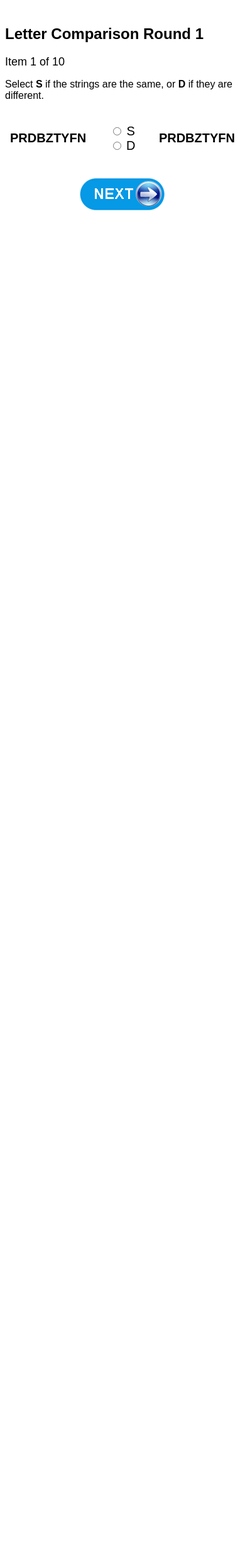
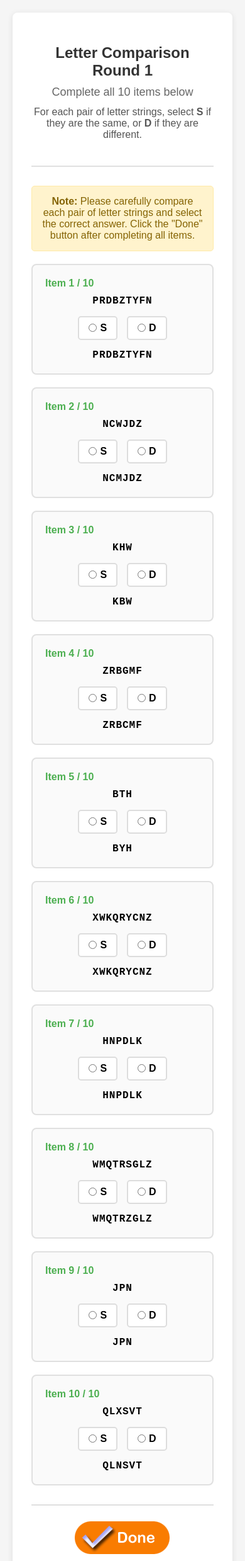
Before and after one commit to nickhuo/CogSearch, a Flask app: page /let_comp_one in a window 390 px wide. Shown: the top 2479 px of the page at 63% size. Before the commit the page ends 334 px from the top, so only its background shows below. Run offline with Flask 3, Linux system fonts and the light colour scheme; the visitor is signed in with stand-in values (Sample User, id 1).

Commit message:
1.字母比较任务页面修改为一个session一页,反应时间单位为秒.

```diff
--- a/src/routes/core.py
+++ b/src/routes/core.py
@@ -991,6 +991,66 @@ def _letter_round_pass_id(round_number: int, item_index: int) -> str:
     return f"LC{round_number}{item_index:02d}"
 
 
+def _save_letter_item_response_simple(
+    uid: int,
+    sid: str,
+    round_number: int,
+    item_index: int,
+    item: dict,
+    response: str,
+    is_correct: int,
+):
+    """Save letter comparison response without individual reaction times."""
+    link = None
+    cursor = None
+    try:
+        link = get_db_connection()
+        cursor = link.cursor()
+
+        cursor.execute(
+            """
+            INSERT INTO tb27_letter_item
+                (uid, sid, round_number, item_index, left_str, right_str, correct_answer,
+                 response, is_correct, reaction_time_ms, inter_question_interval_ms)
+            VALUES (%s, %s, %s, %s, %s, %s, %s, %s, %s, %s, %s)
+            ON DUPLICATE KEY UPDATE
+                response = VALUES(response),
+                is_correct = VALUES(is_correct),
+                updated_at = CURRENT_TIMESTAMP
+            """,
+            (
+                uid,
+                sid,
+                round_number,
+                item_index,
+                item["left"],
+                item["right"],
+                item["answer"],
+                response,
+                is_correct,
+                0,  # 不记录单个题目反应时间
+                0,  # 不记录间隔时间
+            ),
+        )
+
+        column_name = _letter_round_column(round_number, item_index)
+        cursor.execute(
+            f"UPDATE tb11_profile SET {column_name}=%s WHERE sid=%s AND uid=%s",
+            (response, sid, uid),
+        )
+
+        link.commit()
+    except Exception as e:
+        print(f"Error saving letter comparison response: {e}")
+        if link:
+            link.rollback()
+    finally:
+        if cursor:
+            cursor.close()
+        if link and link.is_connected():
+            link.close()
+
+
 def _save_letter_item_response(
     uid: int,
     sid: str,
@@ -1055,6 +1115,46 @@ def _save_letter_item_response(
             link.close()
 
 
+def _finalize_letter_round_with_total_time(uid: int, sid: str, round_number: int, total_rt_sec: int) -> None:
+    """Save total time (seconds) for letter comparison round without individual item times."""
+    link = None
+    cursor = None
+    try:
+        link = get_db_connection()
+        cursor = link.cursor(dictionary=True)
+
+        # 计算正确题目数量
+        cursor.execute(
+            """
+            SELECT COALESCE(SUM(is_correct), 0) AS correct_count
+            FROM tb27_letter_item
+            WHERE uid=%s AND sid=%s AND round_number=%s
+            """,
+            (uid, sid, round_number),
+        )
+        row = cursor.fetchone() or {"correct_count": 0}
+
+        # 根据轮次设置字段名
+        score_col = "lcOneScore" if round_number == 1 else "lcTwoScore"
+        rt_col = "lcOneRT" if round_number == 1 else "lcTwoRT"
+
+        # 更新到tb11_profile表
+        cursor.execute(
+            f"UPDATE tb11_profile SET {score_col}=%s, {rt_col}=%s WHERE sid=%s AND uid=%s",
+            (row["correct_count"], total_rt_sec, sid, uid),
+        )
+        link.commit()
+    except Exception as e:
+        print(f"Error finalizing letter comparison round {round_number}: {e}")
+        if link:
+            link.rollback()
+    finally:
+        if cursor:
+            cursor.close()
+        if link and link.is_connected():
+            link.close()
+
+
 def _finalize_letter_round(uid: int, sid: str, round_number: int) -> None:
     """Aggregate per-round accuracy and RT totals into tb11_profile."""
     link = None
@@ -1075,9 +1175,11 @@ def _finalize_letter_round(uid: int, sid: str, round_number: int) -> None:
         row = cursor.fetchone() or {"correct_count": 0, "total_rt": 0}
         score_col = "lcOneScore" if round_number == 1 else "lcTwoScore"
         rt_col = "lcOneRT" if round_number == 1 else "lcTwoRT"
+        # 将 per-item 累加的毫秒总和改为秒
+        total_rt_sec = int(round((row["total_rt"] or 0) / 1000.0))
         cursor.execute(
             f"UPDATE tb11_profile SET {score_col}=%s, {rt_col}=%s WHERE sid=%s AND uid=%s",
-            (row["correct_count"], row["total_rt"], sid, uid),
+            (row["correct_count"], total_rt_sec, sid, uid),
         )
         link.commit()
     except Exception as e:
@@ -1093,7 +1195,7 @@ def _finalize_letter_round(uid: int, sid: str, round_number: int) -> None:
 
 @core_bp.route('/let_comp_one', methods=['GET', 'POST'])
 def let_comp_one():
-    return _handle_letter_round(round_number=1, completion_endpoint='core.let_comp_two_inst')
+    return _handle_letter_round_all(round_number=1, completion_endpoint='core.let_comp_two_inst')
 
 
 @core_bp.route('/let_comp_two_inst', methods=['GET', 'POST'])
@@ -1113,7 +1215,84 @@ def let_comp_two_inst():
 
 @core_bp.route('/let_comp_two', methods=['GET', 'POST'])
 def let_comp_two():
-    return _handle_letter_round(round_number=2, completion_endpoint='core.vocab')
+    return _handle_letter_round_all(round_number=2, completion_endpoint='core.vocab')
+
+
+def _handle_letter_round_all(round_number: int, completion_endpoint: str):
+    """Handle letter comparison round with all items displayed on one page."""
+    uid = session.get('uid')
+    sid = session.get('sid', '')
+    if not uid:
+        return "No user session found; please start from the beginning.", 400
+
+    items = _letter_round_items(round_number)
+    total_items = len(items)
+    if total_items == 0:
+        print(f"No letter comparison items configured for round {round_number}")
+        return redirect(url_for(completion_endpoint))
+
+    if request.method == 'POST':
+        # 从前端获取总时间（从页面加载到点击done）
+        total_time_ms = request.form.get('total_time_ms')
+        if not total_time_ms:
+            return "Missing total time data.", 400
+
+        try:
+            # 转换为整数毫秒
+            total_rt_ms = int(total_time_ms)
+        except (ValueError, TypeError):
+            return "Invalid total time data.", 400
+
+        # 统一改为以秒为单位写入
+        total_rt_sec = int(round(total_rt_ms / 1000.0))
+
+        # 处理所有题目的回答
+        responses = []
+        for i, item in enumerate(items, 1):
+            choice_key = f'choice_{i}'
+            choice = request.form.get(choice_key, '').strip().upper()
+
+            if choice not in {'S', 'D'}:
+                return f"Invalid response for item {i}.", 400
+
+            is_correct = 1 if choice == item['answer'] else 0
+            responses.append({
+                'item_index': i,
+                'item': item,
+                'choice': choice,
+                'is_correct': is_correct
+            })
+
+        # 保存所有回答（不记录单个题目反应时间）
+        for response in responses:
+            _save_letter_item_response_simple(
+                uid, sid, round_number, response['item_index'],
+                response['item'], response['choice'],
+                response['is_correct']
+            )
+
+        # 完成这一轮，保存总时间（单位：秒）
+        _finalize_letter_round_with_total_time(uid, sid, round_number, total_rt_sec)
+        return redirect(url_for(completion_endpoint))
+
+    # GET请求 - 显示所有题目
+    top_id = session.get('topID', '1')
+    page_type = f'start_lc{round_number}_all'
+    page_title = f"Letter Comparison {round_number} - All Items"
+    pass_id = f"LC{round_number}00"  # 使用特殊ID表示所有题目
+
+    save_url(
+        uid, sid, top_id, '', '', pass_id, page_type, page_title, request.url
+    )
+
+    action_url = url_for(request.endpoint)
+    return render_template(
+        'letter_comp_all.html',
+        round_number=round_number,
+        items=items,
+        total_items=total_items,
+        action_url=action_url,
+    )
 
 
 def _handle_letter_round(round_number: int, completion_endpoint: str):
--- /dev/null
+++ b/src/templates/letter_comp_all.html
@@ -0,0 +1,245 @@
+<!DOCTYPE html>
+<html lang="en">
+<head>
+  <meta charset="UTF-8">
+  <title>Letter Comparison Round {{ round_number }} - All Items</title>
+  <base target="_top">
+  <style>
+    body {
+      font-family: Arial, sans-serif;
+      margin: 20px;
+      background-color: #f5f5f5;
+    }
+    .lc-container {
+      max-width: 1000px;
+      margin: 0 auto;
+      background-color: white;
+      padding: 30px;
+      border-radius: 8px;
+      box-shadow: 0 2px 10px rgba(0,0,0,0.1);
+    }
+    .lc-header {
+      margin-bottom: 30px;
+      text-align: center;
+      border-bottom: 2px solid #e0e0e0;
+      padding-bottom: 20px;
+    }
+    .lc-header h2 {
+      color: #333;
+      margin-bottom: 10px;
+    }
+    .progress {
+      font-size: 18px;
+      margin-bottom: 12px;
+      color: #666;
+    }
+    .instructions {
+      font-size: 16px;
+      color: #555;
+      margin-bottom: 20px;
+    }
+    .items-container {
+      display: grid;
+      gap: 20px;
+      margin-bottom: 30px;
+    }
+    .item {
+      border: 2px solid #e0e0e0;
+      border-radius: 8px;
+      padding: 20px;
+      background-color: #fafafa;
+      transition: border-color 0.3s ease;
+    }
+    .item:hover {
+      border-color: #4CAF50;
+    }
+    .item-number {
+      font-weight: bold;
+      color: #4CAF50;
+      margin-bottom: 10px;
+      font-size: 16px;
+    }
+    .item-content {
+      display: flex;
+      align-items: center;
+      justify-content: space-between;
+      gap: 20px;
+    }
+    .strings {
+      font-weight: 600;
+      font-size: 18px;
+      font-family: 'Courier New', monospace;
+      letter-spacing: 2px;
+    }
+    .choice-container {
+      display: flex;
+      gap: 15px;
+      align-items: center;
+    }
+    .choice-option {
+      display: flex;
+      align-items: center;
+      gap: 5px;
+      padding: 8px 15px;
+      border: 2px solid #ddd;
+      border-radius: 5px;
+      cursor: pointer;
+      transition: all 0.3s ease;
+      background-color: white;
+    }
+    .choice-option:hover {
+      border-color: #4CAF50;
+      background-color: #f0f8f0;
+    }
+    .choice-option input[type="radio"] {
+      margin: 0;
+    }
+    .choice-option input[type="radio"]:checked + span {
+      color: #4CAF50;
+      font-weight: bold;
+    }
+    .choice-option:has(input[type="radio"]:checked) {
+      border-color: #4CAF50;
+      background-color: #e8f5e8;
+    }
+    .choice-option span {
+      cursor: pointer;
+      margin: 0;
+      font-size: 16px;
+      font-weight: bold;
+    }
+    .choice-option {
+      user-select: none;
+    }
+    .actions {
+      text-align: center;
+      margin-top: 30px;
+      padding-top: 20px;
+      border-top: 2px solid #e0e0e0;
+    }
+    .submit-btn {
+      background: none;
+      border: none;
+      cursor: pointer;
+      transition: transform 0.2s ease;
+    }
+    .submit-btn:hover {
+      transform: scale(1.05);
+    }
+    .submit-btn:active {
+      transform: scale(0.95);
+    }
+    .warning {
+      background-color: #fff3cd;
+      border: 1px solid #ffeaa7;
+      color: #856404;
+      padding: 15px;
+      border-radius: 5px;
+      margin-bottom: 20px;
+      text-align: center;
+    }
+    @media (max-width: 768px) {
+      .item-content {
+        flex-direction: column;
+        gap: 15px;
+      }
+      .choice-container {
+        justify-content: center;
+      }
+      .strings {
+        font-size: 16px;
+        letter-spacing: 1px;
+      }
+    }
+  </style>
+</head>
+<body>
+  <div class="lc-container">
+    <div class="lc-header">
+      <h2>Letter Comparison Round {{ round_number }}</h2>
+      <div class="progress">Complete all {{ total_items }} items below</div>
+      <div class="instructions">
+        For each pair of letter strings, select <strong>S</strong> if they are the same, or <strong>D</strong> if they are different.
+      </div>
+    </div>
+
+    <div class="warning">
+      <strong>Note:</strong> Please carefully compare each pair of letter strings and select the correct answer. Click the "Done" button after completing all items.
+    </div>
+
+    <form method="post" action="{{ action_url }}" id="letterCompForm">
+      <div class="items-container">
+        {% for item in items %}
+        <div class="item">
+          <div class="item-number">Item {{ loop.index }} / {{ total_items }}</div>
+          <div class="item-content">
+            <div class="strings">{{ item.left }}</div>
+            <div class="choice-container">
+              <label class="choice-option">
+                <input type="radio" name="choice_{{ loop.index }}" value="S" id="s_{{ loop.index }}" required />
+                <span>S</span>
+              </label>
+              <label class="choice-option">
+                <input type="radio" name="choice_{{ loop.index }}" value="D" id="d_{{ loop.index }}" />
+                <span>D</span>
+              </label>
+            </div>
+            <div class="strings">{{ item.right }}</div>
+          </div>
+        </div>
+        {% endfor %}
+      </div>
+
+      <div class="actions">
+        <button type="submit" class="submit-btn">
+          <img src="{{ url_for('static', filename='images/done_button.gif') }}" alt="Done" />
+        </button>
+      </div>
+    </form>
+  </div>
+
+  <script>
+    // 记录页面加载时间
+    const pageLoadTime = Date.now();
+
+    // 添加表单验证和提交处理
+    document.getElementById('letterCompForm').addEventListener('submit', function(e) {
+      const totalItems = parseInt('{{ total_items }}');
+      let allAnswered = true;
+
+      for (let i = 1; i <= totalItems; i++) {
+        const choice = document.querySelector(`input[name="choice_${i}"]:checked`);
+        if (!choice) {
+          allAnswered = false;
+          break;
+        }
+      }
+
+      if (!allAnswered) {
+        e.preventDefault();
+        alert('Please complete all items before submitting!');
+        return false;
+      }
+
+      // 计算总时间（从页面加载到点击done）
+      const totalTime = Date.now() - pageLoadTime;
+
+      // 添加隐藏字段传递总时间
+      const timeInput = document.createElement('input');
+      timeInput.type = 'hidden';
+      timeInput.name = 'total_time_ms';
+      timeInput.value = totalTime;
+      this.appendChild(timeInput);
+
+    });
+
+    // 添加键盘快捷键支持
+    document.addEventListener('keydown', function(e) {
+      // 按Enter键提交表单
+      if (e.key === 'Enter' && e.ctrlKey) {
+        document.getElementById('letterCompForm').submit();
+      }
+    });
+  </script>
+</body>
+</html>
--- a/src/templates/letter_comp_item.html
+++ b/src/templates/letter_comp_item.html
@@ -13,7 +13,22 @@
     td.choice { text-align: center; }
     .actions { margin-top: 24px; text-align: center; }
     .progress { font-size: 18px; margin-bottom: 12px; }
-    .option-label { margin: 0 8px; font-size: 20px; }
+    .option-label {
+      margin: 0 8px;
+      font-size: 20px;
+      display: inline-flex;
+      align-items: center;
+      gap: 8px;
+      padding: 6px 12px;
+      border: 2px solid #ddd;
+      border-radius: 6px;
+      cursor: pointer;
+      user-select: none;
+    }
+    .option-label:hover { border-color: #4CAF50; background-color: #f0f8f0; }
+    .option-label input[type="radio"] { margin: 0; }
+    .option-label input[type="radio"]:checked + span { color: #4CAF50; font-weight: 700; }
+    .option-label:has(input[type="radio"]:checked) { border-color: #4CAF50; background-color: #e8f5e8; }
     .strings { font-weight: 600; }
   </style>
 </head>
@@ -32,11 +47,11 @@
           <td class="choice">
             <label class="option-label">
               <input type="radio" name="choice" value="S" required />
-              S
+              <span>S</span>
             </label>
             <label class="option-label">
               <input type="radio" name="choice" value="D" />
-              D
+              <span>D</span>
             </label>
           </td>
           <td class="strings" style="text-align:left;">{{ right_string }}</td>
--- a/src/templates/task_c4.html
+++ b/src/templates/task_c4.html
@@ -18,7 +18,7 @@
       <div id="c4" style="text-align:center;">
         <br>
         <div id="passQ" class="passQ">
-          <p><b>4. How much do you learn about health?</b></p>
+          <p><b>4. How much have you gained on the big topic of health?</b></p>
           <br><br>
           <form id="form_c4" name="form_c4" action="{{ action_url }}" method="POST" onsubmit="return saveAns();">
             <table style="width:100%;">
```
Also changed, not shown: src/templates/instruction.html (+31 -0 lines).
